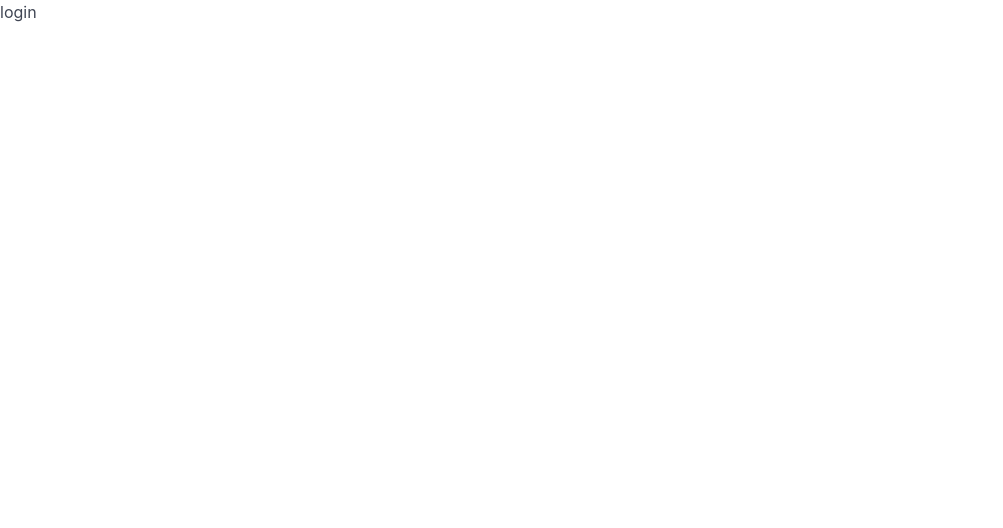
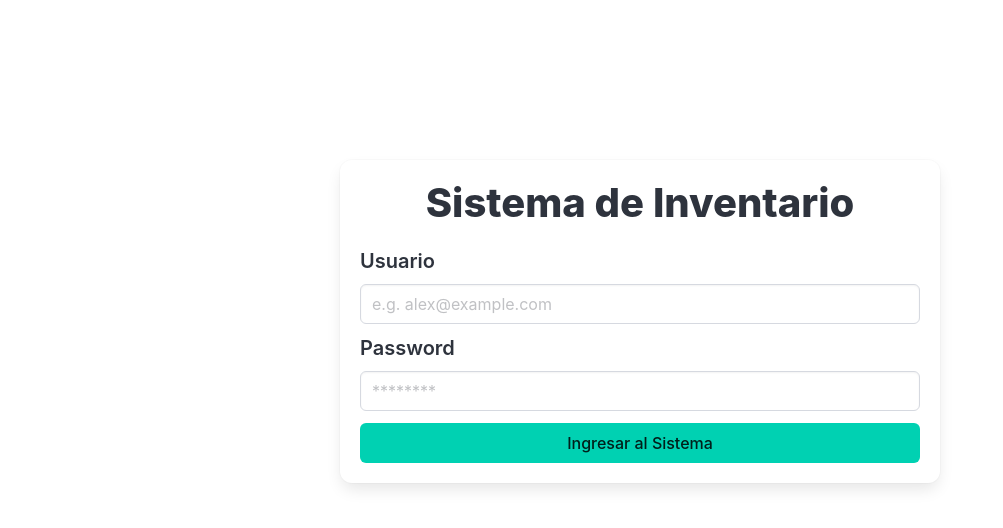
Before and after one commit to Jhonatanisai8/demo-app-inventario-php, a PHP site: page / in a window 1280 px wide. Before the commit the part shown is almost empty. Shown: the top 528 px of the page, without its empty margins (0-1003 px from the left). Run offline with PHP 8.4, Linux system fonts and the light colour scheme.

Commit message:
creando la vista del login

```diff
--- a/css/style.css
+++ b/css/style.css
@@ -1,3 +1,10 @@
-body{
+body {
     background-color: #fff;
 }
+
+.box {
+    max-width: 600px;
+    display: flex;
+    flex-direction: column;
+    margin: 20vh auto 0;
+}
--- a/views/home.php
+++ b/views/home.php
@@ -1 +1,4 @@
-home
+<div>
+    <h1 class="title is-fluid">Home</h1>
+    <h2 class="subtitle">Bienvenido Usuario</h2>
+</div>
--- a/views/login.php
+++ b/views/login.php
@@ -1 +1,19 @@
-login
+<div class="container">
+    <form class="box">
+        <h3 class="title is-2 is-spaced has-text-centered">Sistema de Inventario</h3>
+        <div class="field">
+            <label class="label subtitle is-5">Usuario</label>
+            <div class="control">
+                <input class="input" type="email" placeholder="e.g. alex@example.com"/>
+            </div>
+        </div>
+
+        <div class="field">
+            <label class="label subtitle is-5">Password</label>
+            <div class="control">
+                <input class="input" type="password" placeholder="********"/>
+            </div>
+        </div>
+        <button class="button is-primary">Ingresar al Sistema</button>
+    </form>
+</div>
```
